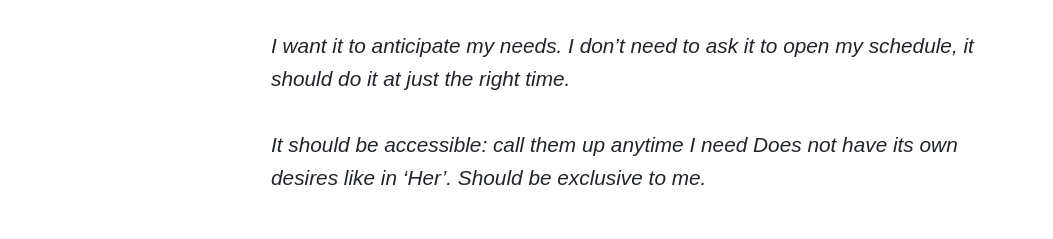
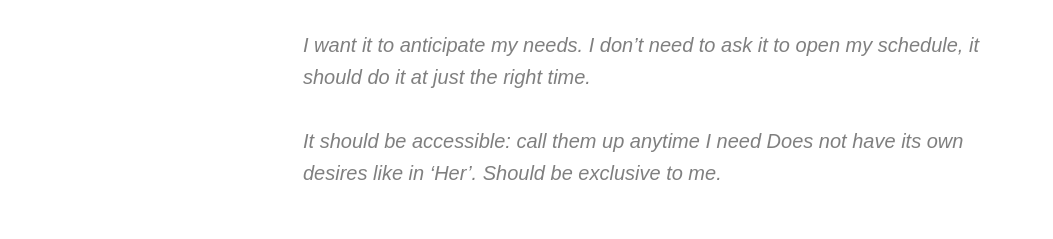
Before and after one commit to anandpdoshi/familiar, a plain HTML site: page index.html in a window 1280 px wide. Shown: the part 444-683 px from the top of the page, without its empty margins (0-1053 px from the left). Drawn offline with nearby package versions, Linux system fonts and the light colour scheme; a web font is replaced by a local one.

Commit message:
minor css fix

```diff
--- a/index.html
+++ b/index.html
@@ -41,6 +41,13 @@
             img {
                 max-width: 100%;
             }
+
+            .blockquote {
+                color: rgba(0, 0, 0, 0.5);
+                padding-left: 2rem;
+                /* position: relative; */
+            }
+
         </style>
     </head>
     <body>
@@ -56,11 +63,15 @@
                 <div class="col">
                     <p>What if you had your own artificial intelligence that learns and grows with you? An assistant that helps you amplify your potential, in learning, work, and personal life.</p>
 
-                    <p><em>I want it to anticipate my needs.</em>
-                      <em>I don&#8217;t need to ask it to open my schedule, it should do it at just the right time.</em></p>
+                    <blockquote class="blockquote">
+                        <p><em>I want it to anticipate my needs.</em>
+                          <em>I don&#8217;t need to ask it to open my schedule, it should do it at just the right time.</em></p>
+                    </blockquote>
 
+                    <blockquote class="blockquote">
                     <p><em>It should be accessible: call them up anytime I need</em>
                       <em>Does not have its own desires like in ‘Her’. Should be exclusive to me.</em></p>
+                    </blockquote>
 
                     <br>
                     <h2 id="familiar_is_a_speculative_design_concept_of_an_artificial_intelligence_that_only_learns_what_is_relevant_to_the_person_it_is_attached_to" class="mt-2"><strong>Familiar is a speculative design concept of an Artificial Intelligence that only learns what is relevant to the person it is attached to.</strong></h2>
```
